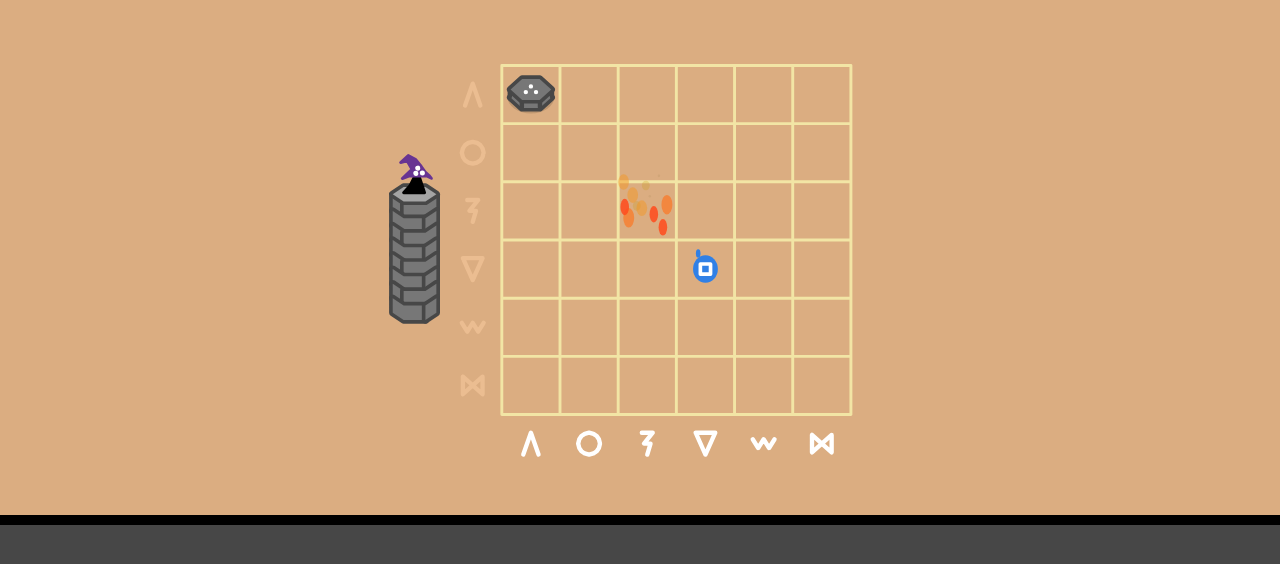
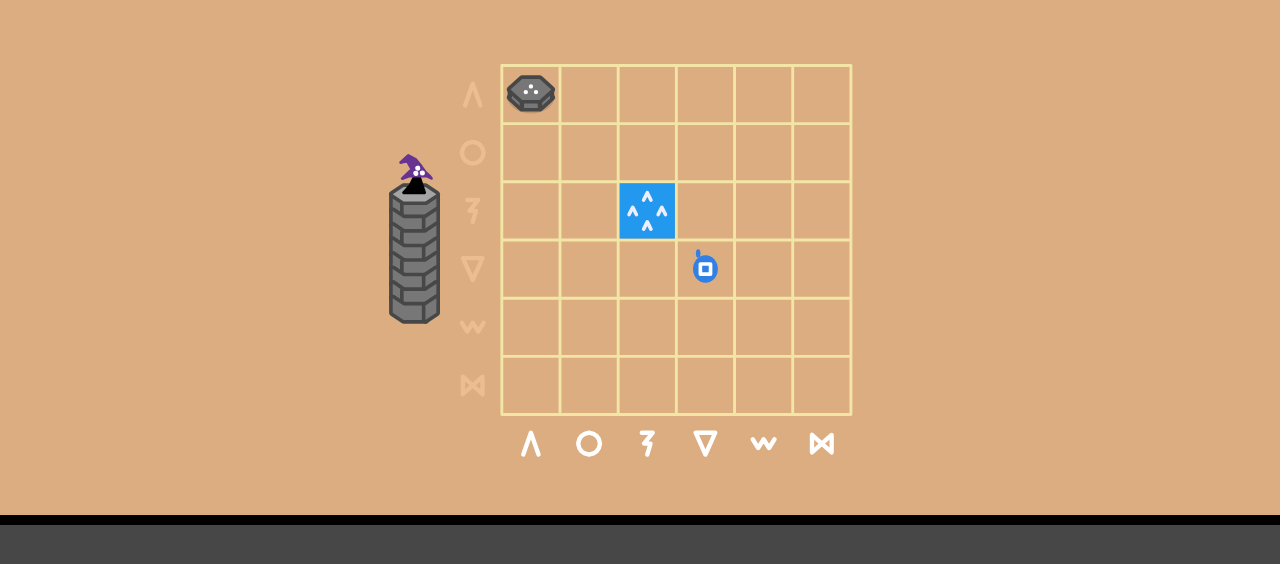
Before and after one commit to arikwex/runekeeper, a website: page game/index.html in a window 1280 px wide. Drawn offline with Linux system fonts and the light colour scheme.

Commit message:
Ice i guess

```diff
--- a/game/index.html
+++ b/game/index.html
@@ -42,6 +42,16 @@
   ctx.lineJoin = "round";
   ctx.lineCap = "round";
 
+  // src/color.js
+  var TAN = "#f2e5a5";
+  var LIGHT_BROWN = "#dbad81";
+  var PURPLE = "#683492";
+  var BLACK = "#000";
+  var DARK_GRAY = "#474747";
+  var GRAY = "#777";
+  var MID_GRAY = "#a4a4a4";
+  var WHITE = "#fff";
+
   // src/ability.js
   function Ability(cx, cy, powerType) {
     let anim = Math.random() * 5;
@@ -69,6 +79,28 @@
             );
             ctx2.fill();
           }
+        });
+      } else if (powerType == 1) {
+        retainTransform(() => {
+          ctx2.translate((cx + 0.5) * 80, (cy + 0.5) * 80);
+          ctx2.fillStyle = "#29e";
+          ctx2.fillRect(-38, -38, 76, 76);
+          ctx2.strokeStyle = "#eef";
+          ctx2.lineWidth = 5;
+          ctx2.beginPath();
+          ctx2.moveTo(-25, 5);
+          ctx2.lineTo(-20, -5);
+          ctx2.lineTo(-15, 5);
+          ctx2.moveTo(-5, 25);
+          ctx2.lineTo(0, 15);
+          ctx2.lineTo(5, 25);
+          ctx2.moveTo(-5, -15);
+          ctx2.lineTo(0, -25);
+          ctx2.lineTo(5, -15);
+          ctx2.moveTo(25, 5);
+          ctx2.lineTo(20, -5);
+          ctx2.lineTo(15, 5);
+          ctx2.stroke();
         });
       }
     }
@@ -165,16 +197,6 @@
     return gameObjectsByTag[tag] || [];
   }
   requestAnimationFrame(tick);
-
-  // src/color.js
-  var TAN = "#f2e5a5";
-  var LIGHT_BROWN = "#dbad81";
-  var PURPLE = "#683492";
-  var BLACK = "#000";
-  var DARK_GRAY = "#474747";
-  var GRAY = "#777";
-  var MID_GRAY = "#a4a4a4";
-  var WHITE = "#fff";
 
   // src/runes.js
   var CARET_RUNE = [[-7, 10], [0, -10], [7, 10]];
@@ -826,7 +848,7 @@
     add(game_arena_default());
     add(wizard_default());
     add(powerup_default(3, 3));
-    add(ability_default(2, 2, 0));
+    add(ability_default(2, 2, 1));
     add(rune_stone_default());
     add(spell_caster_default());
   }
--- a/game/src/main.js
+++ b/game/src/main.js
@@ -12,7 +12,7 @@ function initialize() {
     add(GameArena());
     add(Wizard());
     add(PowerUp(3, 3));
-    add(Ability(2,2,0));
+    add(Ability(2,2,1));
     add(RuneStone());
     add(SpellCaster());
 }
```
Also changed, not shown: game/src/ability.js (+25 -0 lines), 1 other file.
